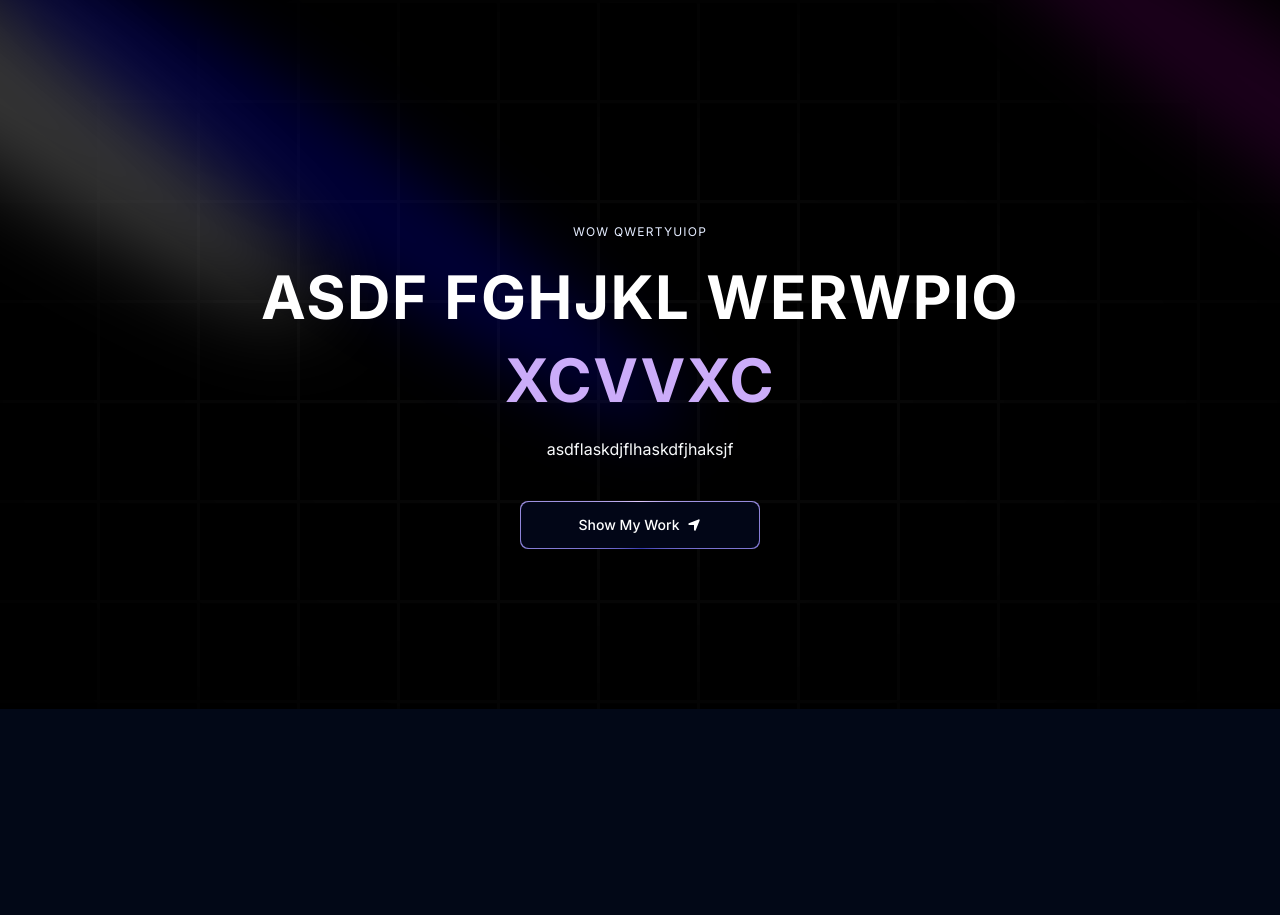
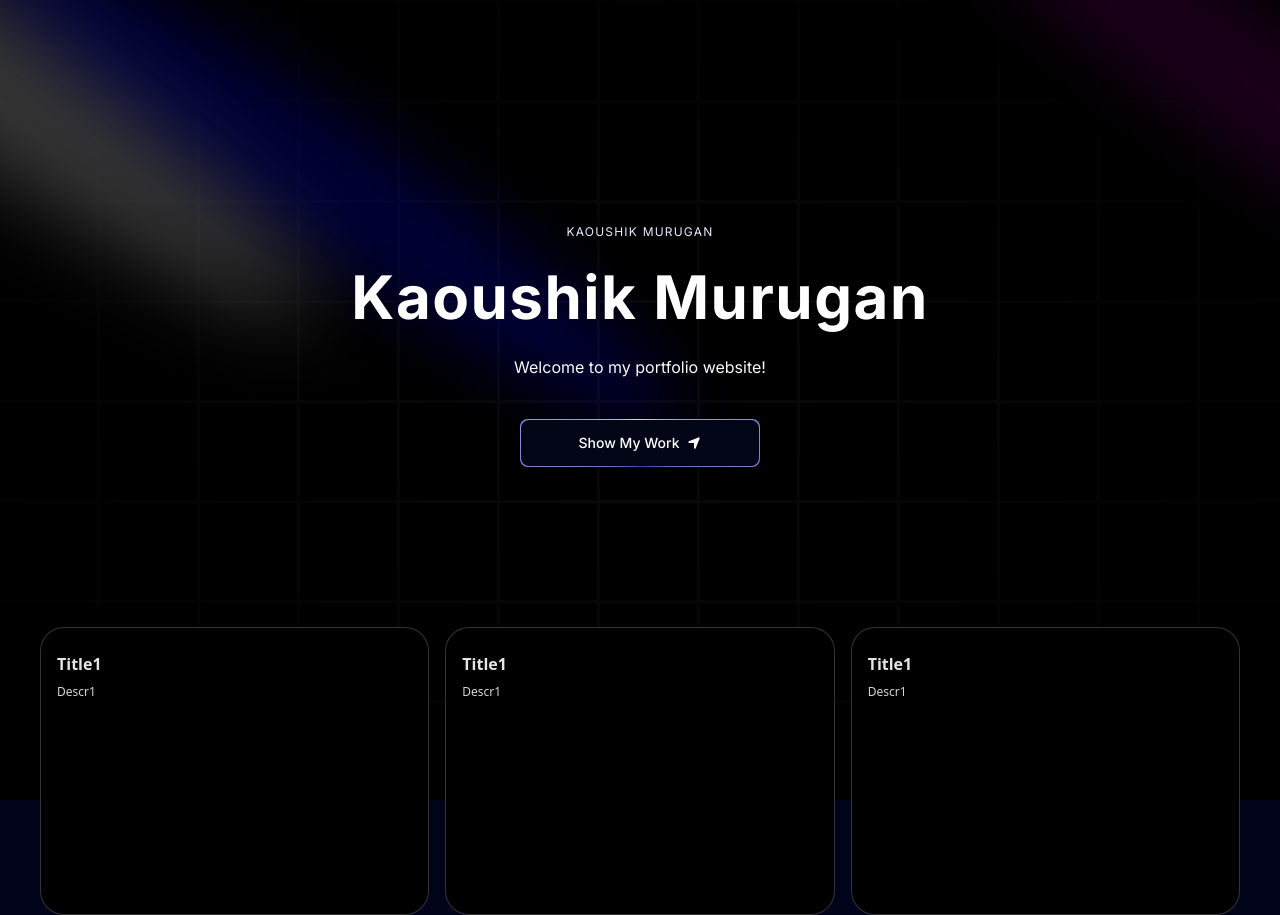
Before and after one commit to KaoushikMurugan/personal-website, a Next.js app: page / in a window 1280 px wide. Before the commit the page ends 800 px from the top, so only its background shows below. Built offline with nearby package versions, Linux system fonts and the light colour scheme.

Commit message:
more stuff from tutorial, doing stuff on my own now

```diff
--- a/app/page.tsx
+++ b/app/page.tsx
@@ -1,12 +1,19 @@
+import Grid from "@/components/Grid";
 import Hero from "@/components/Hero";
+import { FloatingNav } from "@/components/ui/floating-navbar";
+import { FaHome } from "react-icons/fa";
 
 export default function Home() {
   return (
     <main className="relative bg-black-100 flex justify-center items-center flex-col overflow-hidden mx-auto sm:px-10 px-5">
       <div className="max-w-7xl w-full">
-        <h1>
-          <Hero />
-        </h1>
+        <FloatingNav
+          navItems={[
+            {name: 'Home', link: '/', icon: <FaHome />}
+          ]}
+        />
+        <Hero />
+        <Grid />
       </div>
     </main>
   );
--- /dev/null
+++ b/components/Grid.tsx
@@ -0,0 +1,24 @@
+import React from 'react'
+import { BentoGrid, BentoGridItem } from './ui/bento-grid'
+import { gridItems } from '@/data'
+
+const Grid = () => {
+  return (
+    <section id="about">
+      <BentoGrid>
+        {
+          gridItems.map((item, index) => (
+            <BentoGridItem
+              id={item.id}
+              key={item.id}
+              title={item.title}
+              description={item.description}
+            />
+          ))
+        }
+      </BentoGrid>
+    </section>
+  )
+}
+
+export default Grid
--- a/components/Hero.tsx
+++ b/components/Hero.tsx
@@ -34,15 +34,15 @@
         <div className="flex justify-center relative my-20 z-10">
           <div className="max-w-[89vw] md:max-w-2xl lg:max-w-[60vw] flex flex-col items-center justify-center">
             <h2 className="uppercase tracking-widest text-xs text-center dark:text-blue-100 text-purple-900 max-w-80">
-              WOW qwertyuiop
+              Kaoushik Murugan
             </h2>
             <TextGenerateEffect
               className = "text-center text-[40px] md:text-5x; lg:text-6xl"
-              words = " ASDF FGHJKL WERWPIO XCVVXC"
+              words = "Kaoushik Murugan"
             />
 
             <p className = "text-center">
-              asdflaskdjflhaskdfjhaksjf
+              Welcome to my portfolio website!
             </p>
 
             <a href="#about">
--- /dev/null
+++ b/components/ui/bento-grid.tsx
@@ -0,0 +1,56 @@
+import { cn } from "@/lib/utils";
+
+export const BentoGrid = ({
+  className,
+  children,
+}: {
+  className?: string;
+  children?: React.ReactNode;
+}) => {
+  return (
+    <div
+      className={cn(
+        "grid md:auto-rows-[18rem] grid-cols-1 md:grid-cols-3 gap-4 max-w-7xl mx-auto ",
+        className
+      )}
+    >
+      {children}
+    </div>
+  );
+};
+
+export const BentoGridItem = ({
+  className,
+  title,
+  description,
+  header,
+  icon,
+  id,
+}: {
+  className?: string;
+  title?: string | React.ReactNode;
+  description?: string | React.ReactNode;
+  header?: React.ReactNode;
+  icon?: React.ReactNode;
+  id: number;
+}) => {
+  return (
+    <div
+      className={cn(
+        "row-span-1 relative rounded-3xl group/bento hover:shadow-xl transition duration-200 shadow-input dark:shadow-none p-4 dark:bg-black dark:border-white/[0.2] bg-white border border-transparent justify-between flex flex-col space-y-4 border-red-500",
+        className
+      )}
+    >
+      {header}
+      <div className="group-hover/bento:translate-x-2 transition duration-200">
+        {icon}
+        <div className="font-sans font-bold text-neutral-600 dark:text-neutral-200 mb-2 mt-2">
+          {title}
+        </div>
+        <div className="font-sans font-normal text-neutral-600 text-xs dark:text-neutral-300">
+          {description}
+        </div>
+      </div>
+    </div>
+  );
+};
--- /dev/null
+++ b/components/ui/floating-navbar.tsx
@@ -0,0 +1,82 @@
+"use client";
+import React, { useState } from "react";
+import {
+  motion,
+  AnimatePresence,
+  useScroll,
+  useMotionValueEvent,
+} from "framer-motion";
+import { cn } from "@/lib/utils";
+import Link from "next/link";
+
+export const FloatingNav = ({
+  navItems,
+  className,
+}: {
+  navItems: {
+    name: string;
+    link: string;
+    icon?: JSX.Element;
+  }[];
+  className?: string;
+}) => {
+  const { scrollYProgress } = useScroll();
+
+  const [visible, setVisible] = useState(false);
+
+  useMotionValueEvent(scrollYProgress, "change", (current) => {
+    // Check if current is not undefined and is a number
+    if (typeof current === "number") {
+      let direction = current! - scrollYProgress.getPrevious()!;
+
+      if (scrollYProgress.get() < 0.05) {
+        setVisible(false);
+      } else {
+        if (direction < 0) {
+          setVisible(true);
+        } else {
+          setVisible(false);
+        }
+      }
+    }
+  });
+
+  return (
+    <AnimatePresence mode="wait">
+      <motion.div
+        initial={{
+          opacity: 1,
+          y: -100,
+        }}
+        animate={{
+          y: visible ? 0 : -100,
+          opacity: visible ? 1 : 0,
+        }}
+        transition={{
+          duration: 0.2,
+        }}
+        className={cn(
+          "flex max-w-fit  fixed top-10 inset-x-0 mx-auto border border-transparent dark:border-white/[0.2] rounded-full dark:bg-black bg-white shadow-[0px_2px_3px_-1px_rgba(0,0,0,0.1),0px_1px_0px_0px_rgba(25,28,33,0.02),0px_0px_0px_1px_rgba(25,28,33,0.08)] z-[5000] pr-2 pl-8 py-2  items-center justify-center space-x-4",
+          className
+        )}
+      >
+        {navItems.map((navItem: any, idx: number) => (
+          <Link
+            key={`link=${idx}`}
+            href={navItem.link}
+            className={cn(
+              "relative dark:text-neutral-50 items-center flex space-x-1 text-neutral-600 dark:hover:text-neutral-300 hover:text-neutral-500"
+            )}
+          >
+            <span className="block sm:hidden">{navItem.icon}</span>
+            <span className="hidden sm:block text-sm">{navItem.name}</span>
+          </Link>
+        ))}
+        <button className="border text-sm font-medium relative border-neutral-200 dark:border-white/[0.2] text-black dark:text-white px-4 py-2 rounded-full">
+          <span>Login</span>
+          <span className="absolute inset-x-0 w-1/2 mx-auto -bottom-px bg-gradient-to-r from-transparent via-blue-500 to-transparent  h-px" />
+        </button>
+      </motion.div>
+    </AnimatePresence>
+  );
+};
--- /dev/null
+++ b/data/index.ts
@@ -0,0 +1,5 @@
+export const gridItems = [
+    { title: "Title1", description: "Descr1", id: 1 },
+    { title: "Title1", description: "Descr1", id: 1 },
+    { title: "Title1", description: "Descr1", id: 1 },
+]
```
